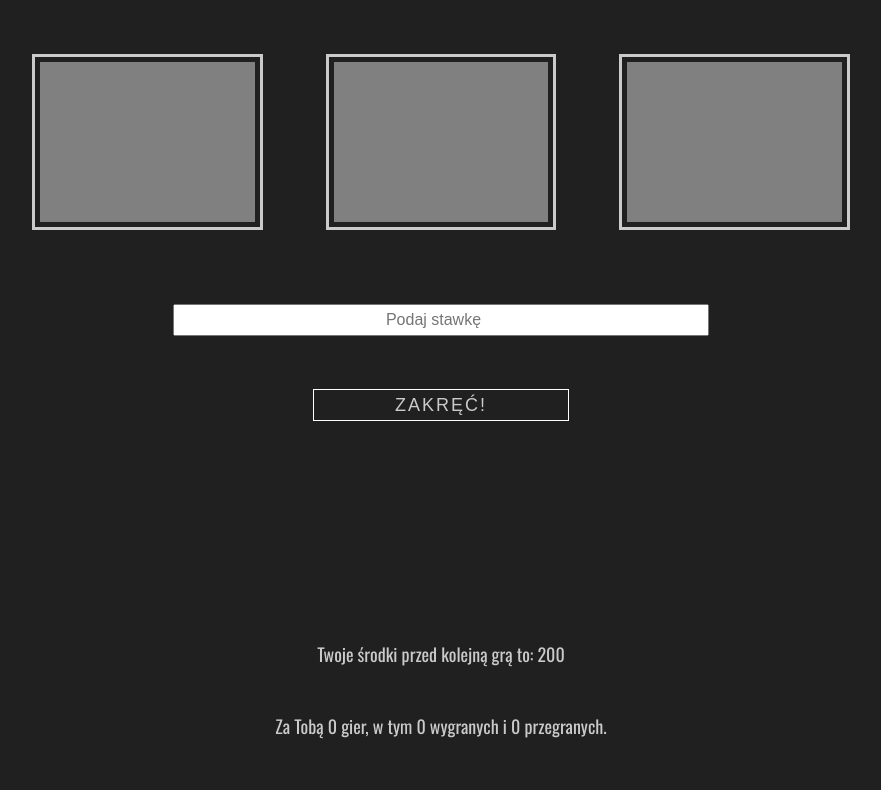
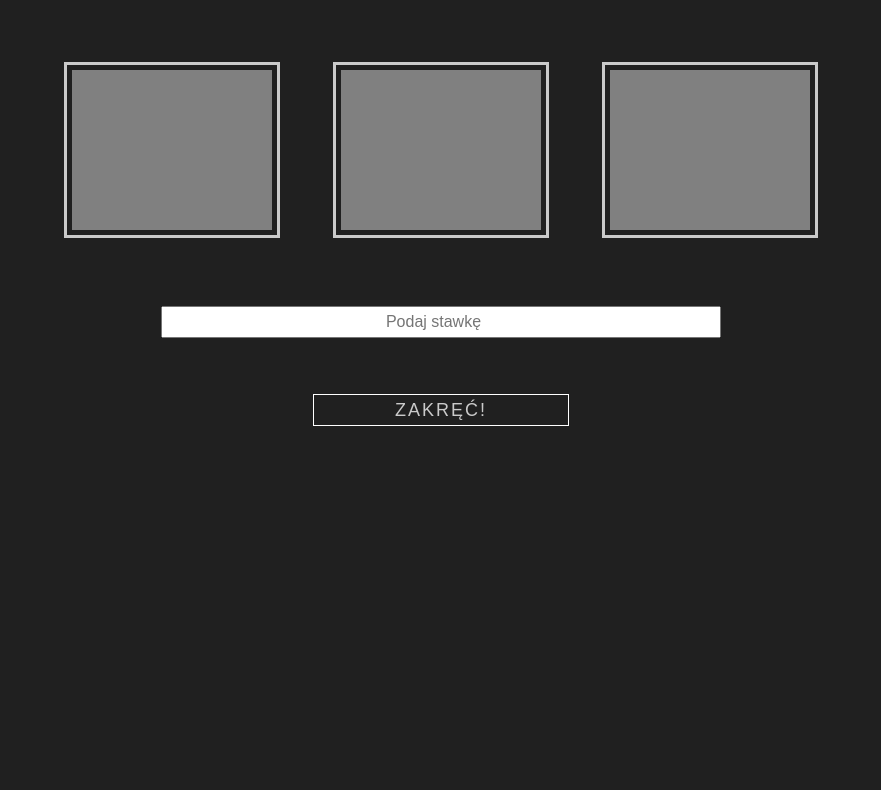
Before and after one commit to DominikaDMT/one-armed-bandit, a plain HTML site: page index.html in a window 1280 px wide. Shown: the part 204-994 px from the top of the page, without its empty margins (199-1080 px from the left). After the commit the page ends 800 px from the top, so only its background shows below. Drawn offline with nearby package versions, Linux system fonts and the light colour scheme.

Commit message:
fix styling

```diff
--- a/index.html
+++ b/index.html
@@ -10,8 +10,8 @@
 </head>
 
 <body>
-
-  <div class="wrap">
+  <div class="positioning">
+  <div class="game">
 
     <h1>Jednoręki bandyta</h1>
 
@@ -26,7 +26,7 @@
       <button id="start">ZAKRĘĆ!</button>
     </section>
 
-    <section class="panel">Twoje środki przed kolejną grą to: <span class="wallet"></span></section>
+    <section class="panel">Twoje środki przed kolejną grą to: <span class="wallet"></span> $</section>
 
     <section class="score">
       <span class="result"></span><br> Za Tobą <span class="number"></span> gier, w tym <span class="win"></span> wygranych
@@ -34,6 +34,7 @@
     </section>
 
 
+  </div>
   </div>
   <script src="Wallet.js"></script>
   <script src="Statistics.js"></script>
--- a/style.css
+++ b/style.css
@@ -17,17 +17,20 @@ html {
   clear: both;
 } */
 
-div.wrap {
-  max-width: 90%;
-  margin: 10% auto;
+
+
+div.game {
+  max-width: 1200px;
+  margin: 120px auto;
   font-family: 'Oswald', sans-serif;
   text-align: center;
+  overflow: hidden;
 }
 
 
 h1 {
   font-size: 4rem;
-  margin-bottom: 5vh;
+  margin-bottom: 5%;
 }
 
 div.color {
@@ -36,7 +39,7 @@ div.color {
   width: 20%;
   height: 20vh;
   background-color: #ddd;
-  margin: 3vw 3vw;
+  margin: 3% 3%;
   box-shadow: 0 0 0 5px rgb(32, 32, 32), 0 0 0 8px rgb(202, 202, 202);
   /* box-shadow: 0 0 0 5px white, 0 0 0 10px red; */
 }
@@ -45,6 +48,10 @@ div.color {
 section.play,
 section.game {
   margin: 5vh
+}
+
+div.color {
+  max-width: 200px ;
 }
 
 input {
@@ -75,3 +82,12 @@ section.panel, section.score {
   font-size: 1.8rem;
   line-height: 200%;
 }
+
+@media (min-width: 1000px) {
+  div.positioning {
+    height: 100vh;
+    overflow: hidden;
+    /* width: 1200px; */
+    margin: 0 auto;
+  }
+}
```
